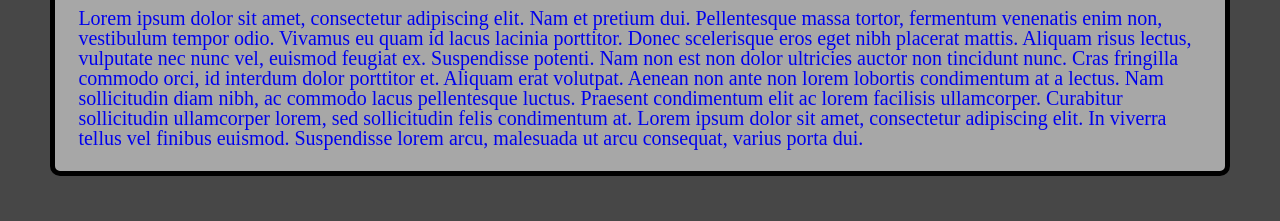
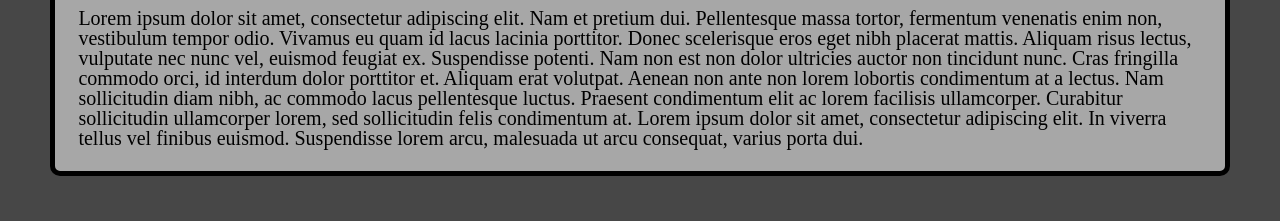
Before and after one commit to sga-encoder/Pelis, a plain HTML site: page index.html in a window 1280 px wide. Shown: the part 1300-1521 px from the top of the page. Drawn offline with Linux system fonts and the light colour scheme; grey boxes are pictures that could not be loaded.

Commit message:
actualizacion

```diff
--- a/HOJAS_DE_ESTILOS/index2.css
+++ b/HOJAS_DE_ESTILOS/index2.css
@@ -86,6 +86,10 @@
 }
 
 .enlases:active{
+	color: #000000;
+}
+
+.enlases:any-link{
 	color: #000000;
 }
 /*
--- a/index.html
+++ b/index.html
@@ -37,7 +37,7 @@
 				<h2>blog mas visitados</h2>
 			</header>
 
-			<a class="enlases" href="PAGINAS/BLOG.html">
+			<a class="enlases" href="BLOG.html">
 				<article class="contenedor_blog">
 				<header>
 					<h2 class="titulo_a">Las cuatro mejores series segun mi opinion</h2>
```
